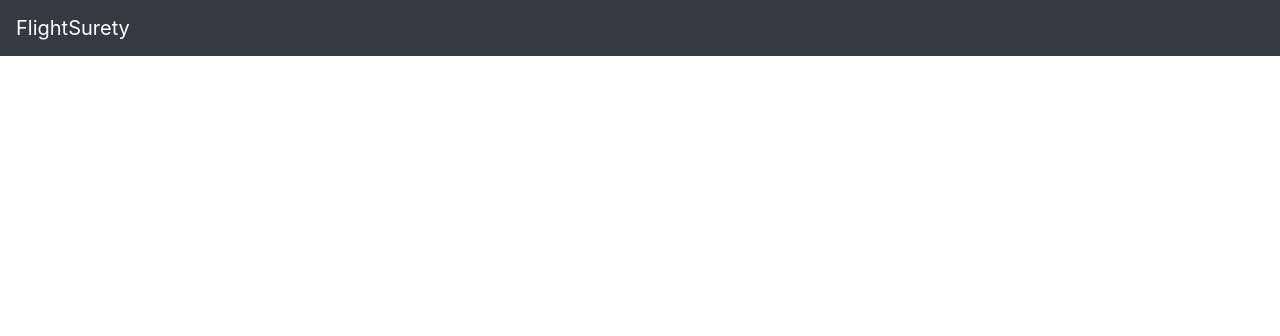
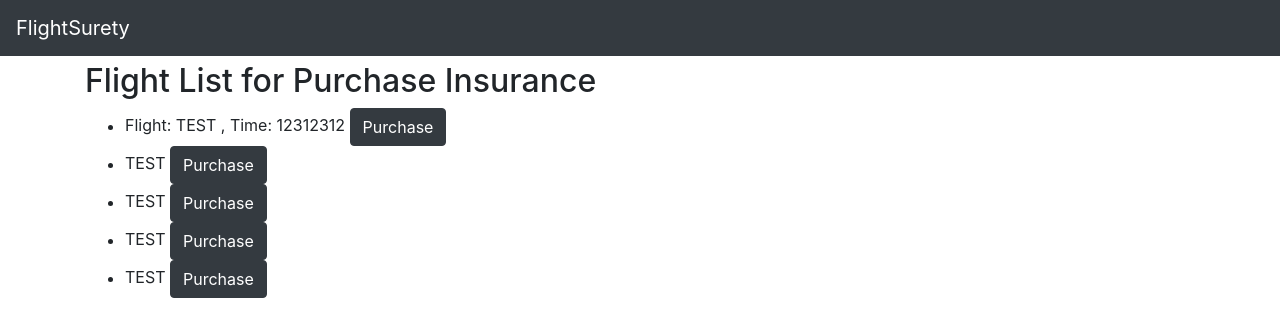
Before and after one commit to wanchai-saetang/FlightSurety, a website: page src/dapp/index.html in a window 1280 px wide. Drawn offline with nearby package versions, Linux system fonts and the light colour scheme.

Commit message:
dapp - flight fixed list template

```diff
--- a/src/dapp/index.html
+++ b/src/dapp/index.html
@@ -38,6 +38,20 @@
         <input type="text" id="flight-number" />
         <btn class="btn btn-primary" id="submit-oracle">Submit to Oracles</btn>
       </div>
+      <br />
+      <div>
+        <h2>Flight List for Purchase Insurance</h2>
+        <ul>
+          <li>
+            Flight: TEST , Time: 12312312
+            <btn class="btn btn-dark">Purchase</btn>
+          </li>
+          <li>TEST <btn class="btn btn-dark">Purchase</btn></li>
+          <li>TEST <btn class="btn btn-dark">Purchase</btn></li>
+          <li>TEST <btn class="btn btn-dark">Purchase</btn></li>
+          <li>TEST <btn class="btn btn-dark">Purchase</btn></li>
+        </ul>
+      </div>
     </main>
   </body>
 </html>
```
